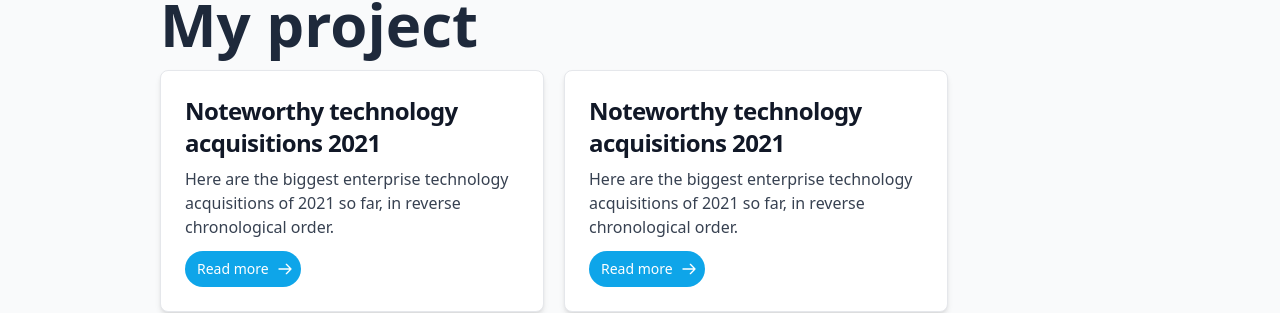
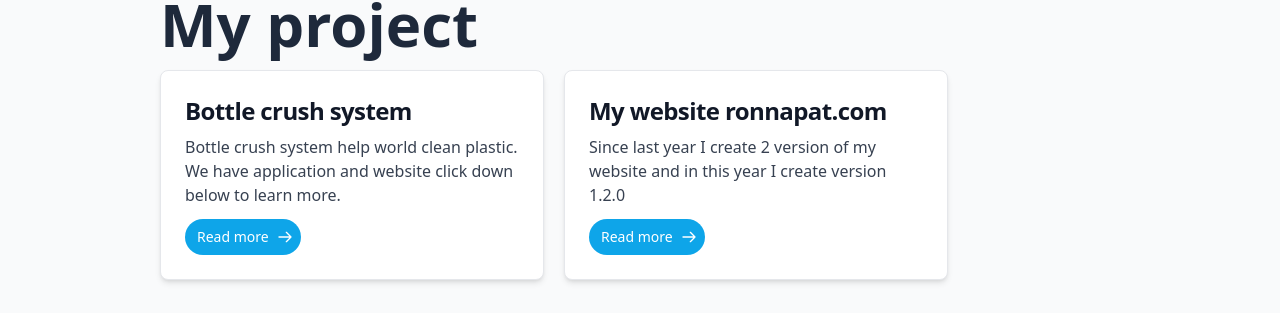
Before and after one commit to ronnapatp/ronnapat.com, a Next.js app: page /en-us in a window 1280 px wide. Shown: the part 1377-1690 px from the top of the page. Built offline with nearby package versions, Linux system fonts and the light colour scheme; no server answers.

Commit message:
Update project css

```diff
--- a/components/project.js
+++ b/components/project.js
@@ -10,16 +10,16 @@ export default function () {
                 </div>
                 <div className="md:inline-flex md:space-x-5">
                     <div className="p-6 max-w-screen md:max-w-sm bg-white rounded-lg border border-gray-200 shadow-md dark:bg-gray-800 dark:border-gray-700 mb-2 md:mb-0">
-                        <h5 className="mb-2 text-2xl font-bold tracking-tight text-gray-900 dark:text-white">Noteworthy technology acquisitions 2021</h5>
-                        <p className="mb-3 font-normal text-gray-700 dark:text-gray-400">Here are the biggest enterprise technology acquisitions of 2021 so far, in reverse chronological order.</p>
+                        <h5 className="mb-2 text-2xl font-bold tracking-tight text-gray-900 dark:text-white">Bottle crush system</h5>
+                        <p className="mb-3 font-normal text-gray-700 dark:text-gray-400">Bottle crush system help world clean plastic. We have application and website click down below to learn more.</p>
                         <a href="#" className="inline-flex items-center py-2 px-3 text-sm font-medium text-center text-white bg-sky-500 dark:bg-opacity-20 rounded-full hover:bg-sky-600 dark:bg-sky-600 dark:hover:bg-sky-500/20">
                             Read more
                             <ArrowRightIcon className="ml-2 -mr-1 w-4 h-4" />
                         </a>
                     </div>
                     <div className="p-6 max-w-screen md:max-w-sm bg-white rounded-lg border border-gray-200 shadow-md dark:bg-gray-800 dark:border-gray-700 mb-2 md:mb-0">
-                        <h5 className="mb-2 text-2xl font-bold tracking-tight text-gray-900 dark:text-white">Noteworthy technology acquisitions 2021</h5>
-                        <p className="mb-3 font-normal text-gray-700 dark:text-gray-400">Here are the biggest enterprise technology acquisitions of 2021 so far, in reverse chronological order.</p>
+                        <h5 className="mb-2 text-2xl font-bold tracking-tight text-gray-900 dark:text-white">My website ronnapat.com</h5>
+                        <p className="mb-3 font-normal text-gray-700 dark:text-gray-400">Since last year I create 2 version of my website and in this year I create version 1.2.0</p>
                         <a href="#" className="inline-flex items-center py-2 px-3 text-sm font-medium text-center text-white bg-sky-500 dark:bg-opacity-20 rounded-full hover:bg-sky-600 dark:bg-sky-600 dark:hover:bg-sky-500/20">
                             Read more
                             <ArrowRightIcon className="ml-2 -mr-1 w-4 h-4" />
```
